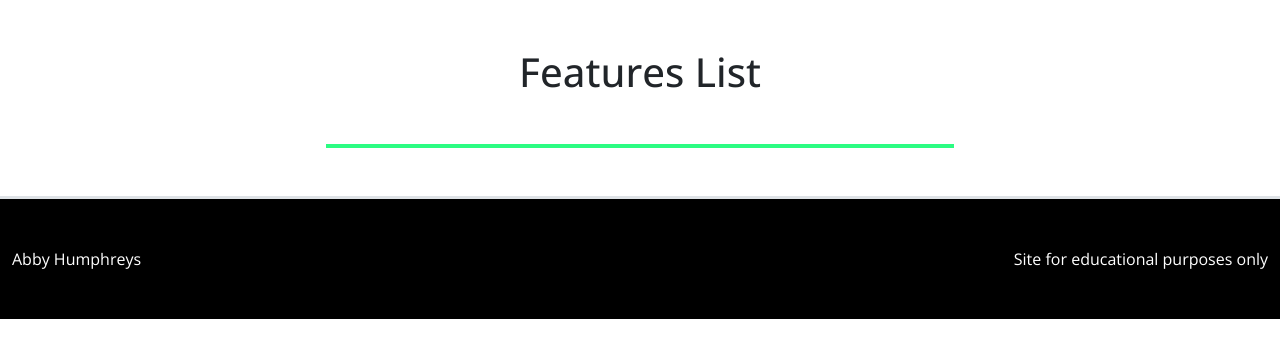
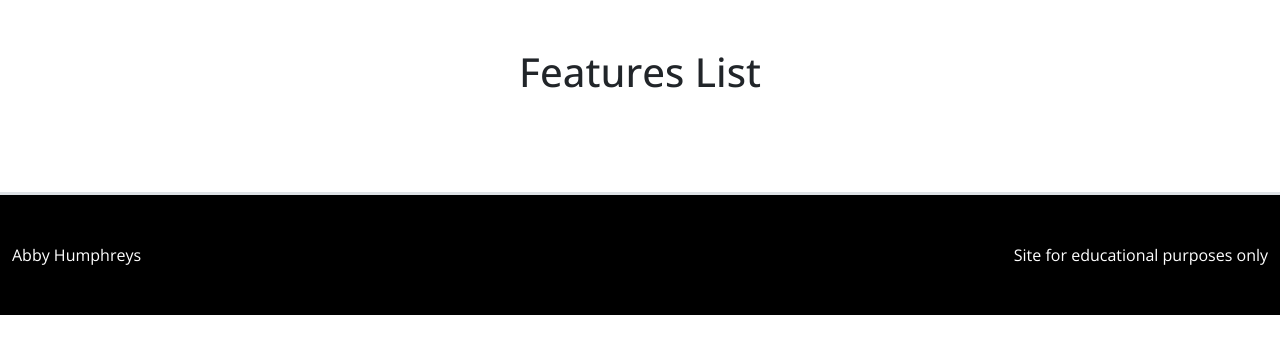
Before and after one commit to AbbyHumphreys/Caravansy, a Flask app: page /get_features in a window 1280 px wide. Shown: the part 74-432 px from the top of the page. Run offline with Flask 2, Linux system fonts and the light colour scheme; data that the repository does not hold is empty; some libraries are stand-ins or nearby versions.

Commit message:
style: border of feature list

```diff
--- a/templates/features.html
+++ b/templates/features.html
@@ -5,10 +5,10 @@
         <div class="row mb-5">
             <div class="col text-center">
                 <h1 class="mb-5">Features List</h1>
-                    <div class="card w-50 mx-auto rounded-0 border-2 border-color-1">
-                        <ul class="list-group list-group-flush">
+                    <div class="card w-50 mx-auto border-0 rounded-0">
+                        <ul class="list-group list-group-flush ">
                             {% for feature in features %}
-                          <li class="list-group-item d-inline-flex justify-content-between border-bottom-2 border-color-1">
+                          <li class="list-group-item d-inline-flex justify-content-between border-3 border-color-1 rounded-0 mb-1">
                             <h4><i class="fa-solid fa-tag pe-2"></i>{{ feature.feature_name|upper}}</h4>
                             <div class="dropdown">
                                 <button class="btn btn-secondary bg-color-1 txt-color-2 border border-0" type="button" data-bs-toggle="dropdown" aria-expanded="false">
```
